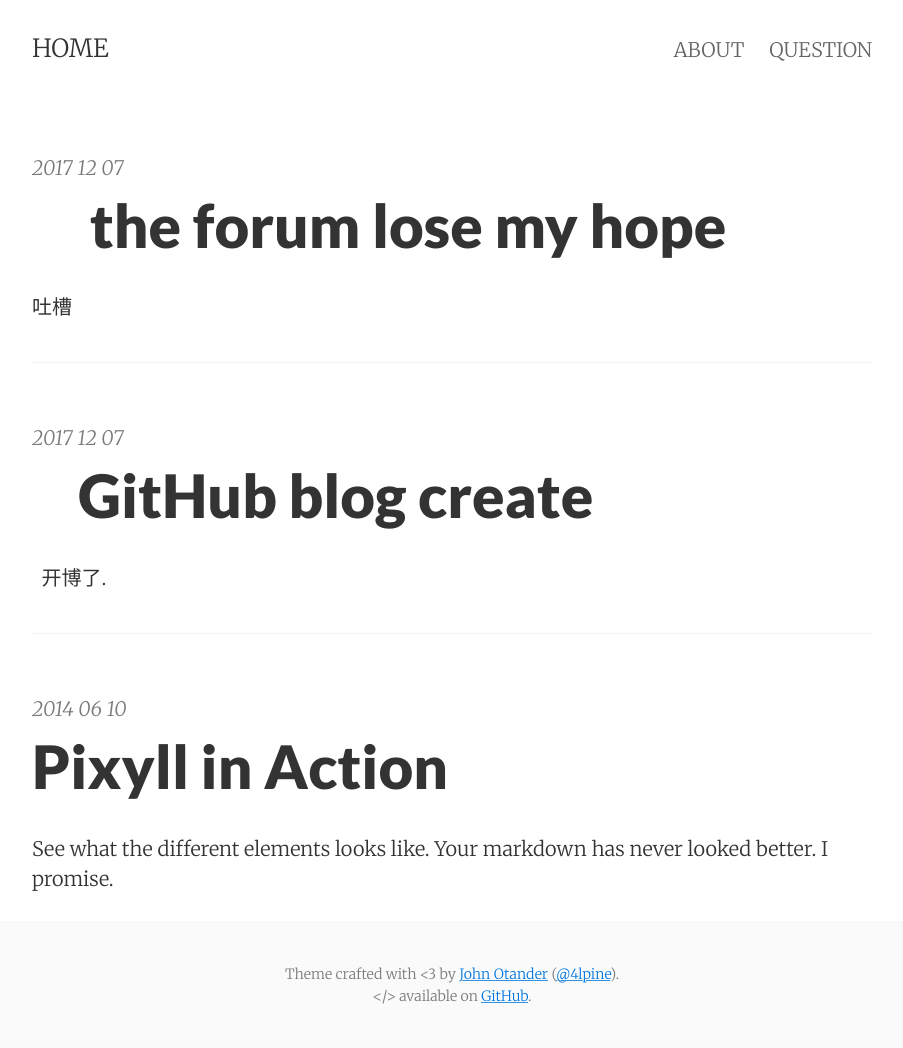
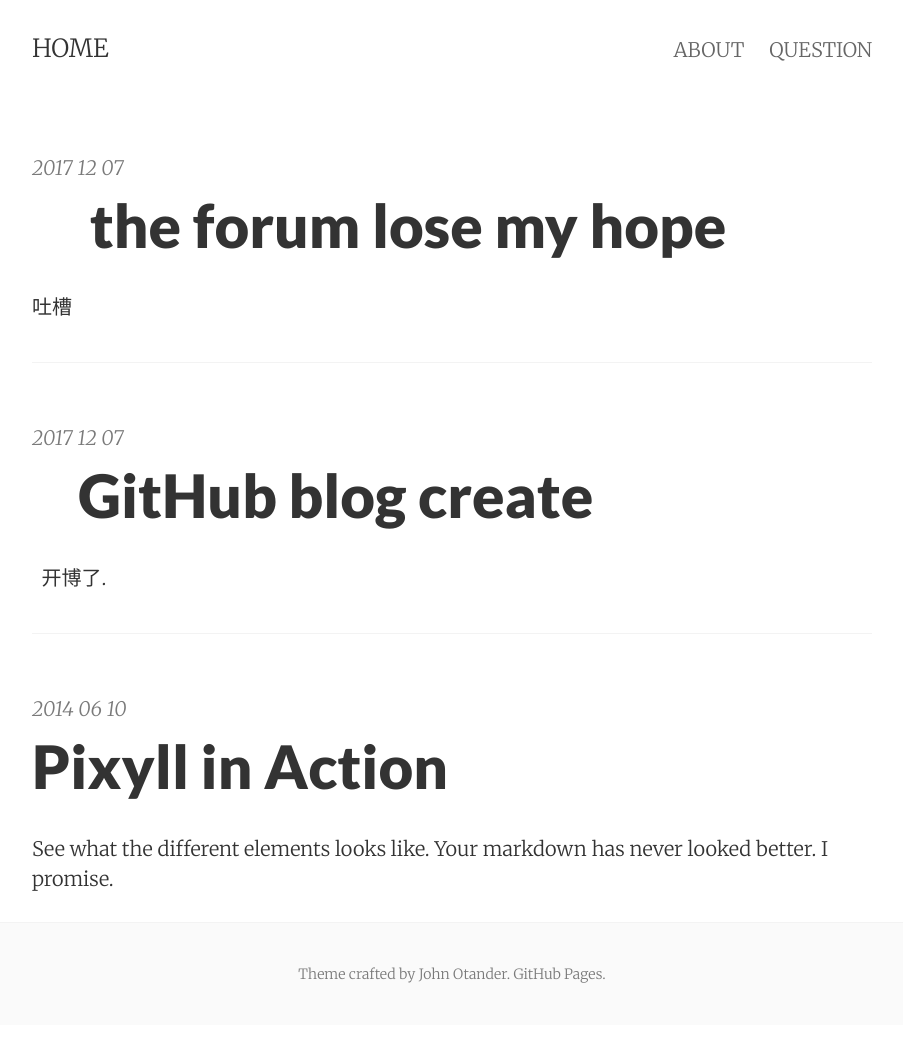
Before and after one commit to ajisky/ajisky.github.io, a Jekyll site: the page built from index.html, in a window 1280 px wide. Shown: the whole page, without its empty margins (188-1091 px from the left). Built offline with Jekyll 4.4.1, drawn with Linux system fonts in a browser that asks for light colours; the list of posts is cut into pages by our own code; after the commit the page ends 1025 px from its top, so only the background shows below that.

Commit message:
Update footer.html

```diff
--- a/_includes/footer.html
+++ b/_includes/footer.html
@@ -1,8 +1,8 @@
 <footer class="center">
   <div class="measure">
     <small>
-      Theme crafted with &lt;3 by <a href="http://johnotander.com">John Otander</a> (<a href="https://twitter.com/4lpine">@4lpine</a>).<br>
-      &lt;/&gt; available on <a href="https://github.com/johnotander/pixyll">GitHub</a>.
+      Theme crafted  by John Otander.
+      GitHub Pages</a>.
     </small>
   </div>
 </footer>
```
